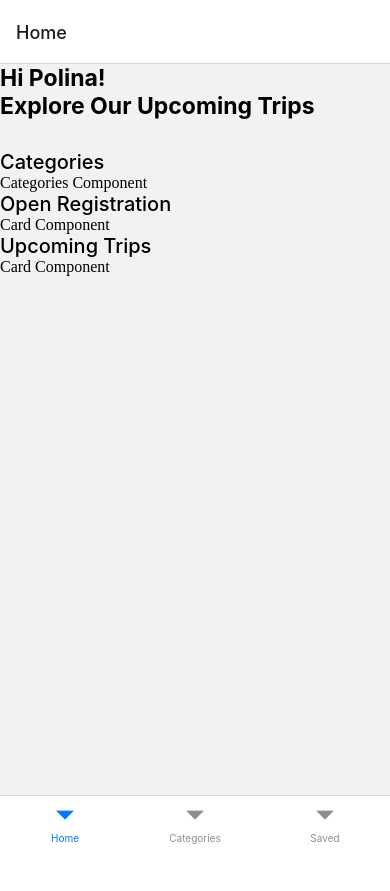
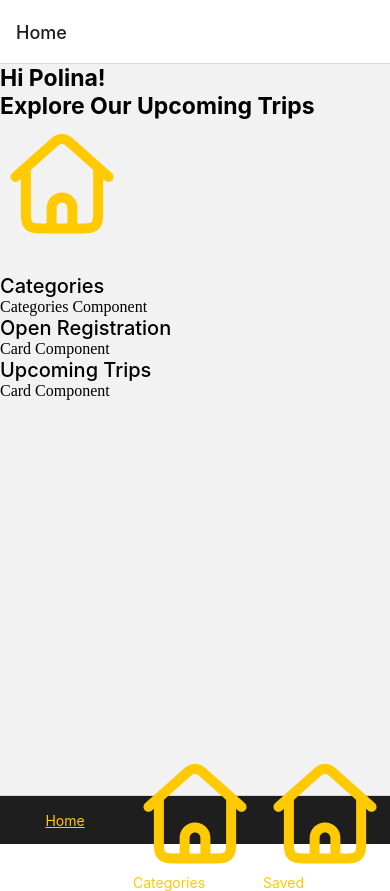
Before and after one commit to codedbypolina/ucf-adventure-trips, a React Native app in the folder AdventureTrips/: screen /Home in a window 390 px wide. Before the commit the page ends 844 px from the top, so only its background shows below. Built offline with nearby package versions, Linux system fonts and the light colour scheme.

Commit message:
Updated bottom navigation

```diff
--- a/AdventureTrips/App.js
+++ b/AdventureTrips/App.js
@@ -5,7 +5,7 @@ import { NavigationContainer } from '@react-navigation/native';
 import { StatusBar } from 'expo-status-bar';
 import { useState } from 'react';
 import { Button, Text } from '@rneui/themed';
-import { View, StyleSheet, TextInput, CheckBox, FlatList, Alert } from 'react-native'
+import { View, StyleSheet, TextInput, CheckBox, FlatList, Image } from 'react-native'
 import Home from "./screens/HomeScreen"
 import Categories from './screens/CategoriesScreen';
 import Saved from './screens/SavedScreen';
@@ -13,11 +13,11 @@ import Saved from './screens/SavedScreen';
 import Navigation from './components/Navigation';
 
 
+
 export default function App() {
   return (
     <View style={styles.container}>
       <Navigation />
-
     </View>
   );
 }
--- a/AdventureTrips/components/Navigation.js
+++ b/AdventureTrips/components/Navigation.js
@@ -1,26 +1,98 @@
-import { View, Text, StyleSheet, TextInput, CheckBox, FlatList, Alert } from 'react-native'
+import { View, Text, StyleSheet, TextInput, CheckBox, FlatList, Alert, Image } from 'react-native'
 //import { NavigationContainer } from '@react-navigation/native'
 import { createBottomTabNavigator } from '@react-navigation/bottom-tabs'
 
 import { NavigationContainer } from '@react-navigation/native';
 //import { createNativeStackNavigator } from '@react-navigation/native-stack';
 
+import homeLogo from "../images/home.png"
+
 import HomeScreen from "../screens/HomeScreen"
 import Saved from "../screens/SavedScreen"
 import Categories from '../screens/CategoriesScreen'
+import { color } from 'react-native-reanimated';
 
-const Stack = createBottomTabNavigator()
+const Tab = createBottomTabNavigator()
 //const Stack = createNativeStackNavigator();
 
+const Navigation = () => {
+    return (
+        <NavigationContainer>
+            <Tab.Navigator
+                tabBarOptions={{
+                    showLabel: false,
+                    activeBackgroundColor: "#1E1E1E",
+                    inactiveBackgroundColor: "#1E1E1E",
+                    activeTintColor: "#FFCA00",
+                    inactiveTintColor: "#FFCA00",
+                    labelStyle: {
+                        fontSize: 15
+                    },
 
+                }}
+            >
+                <Tab.Screen name="Home" component={HomeScreen}
+                    options={{
+                        tabBarIcon: ({ focused }) => (
+                            <View>
+                                <Image
+                                    source={require}
+                                    resizeMode="contain" />
+                                <Text style={{ color: "#FFCA00", textDecoration: focused ? "underline" : "none" }}>Home</Text>
+                            </View>
+                        )
+                    }} />
+                <Tab.Screen name="Categories" component={Categories} options={{
+                    tabBarIcon: ({ focused }) => (
+                        <View>
+                            <Image
+                                source={homeLogo}
+                                resizeMode="contain" />
+                            <Text style={{ color: "#FFCA00", textDecoration: focused ? "underline" : "none" }}>Categories</Text>
+                        </View>
+                    )
+                }} />
+                <Tab.Screen name="Saved" component={Saved} options={{
+                    tabBarIcon: ({ focused }) => (
+                        <View>
+                            <Image
+                                source={homeLogo}
+                                resizeMode="contain" />
+                            <Text style={{ color: "#FFCA00", textDecoration: focused ? "underline" : "none" }}>Saved</Text>
+                        </View>
+                    )
+                }} />
+            </Tab.Navigator>
+        </NavigationContainer>
+    )
+}
+export default Navigation;
+
+/*
 export default function Navigation() {
     return (
         <NavigationContainer>
-            <Stack.Navigator initialRouteName='Home'>
-                <Stack.Screen name="Home" component={HomeScreen} />
-                <Stack.Screen name="Categories" component={Categories} />
-                <Stack.Screen name="Saved" component={Saved} />
-            </Stack.Navigator>
+            <Tab.Navigator
+                initialRouteName='Home'
+                tabBarOptions={{
+                    showlabel: false,
+                    style: {
+                        backgroundColor: "black"
+
+                    }
+                }}
+            >
+                <Tab.Screen name="Home"
+                    component={HomeScreen}
+                    options={{
+                        tabBarIcon: () => (
+                            <Image source={homeLogo} />
+                        ),
+                    }} />
+                <Tab.Screen name="Categories" component={Categories} />
+                <Tab.Screen name="Saved" component={Saved} />
+            </Tab.Navigator>
         </NavigationContainer >
     )
 }
+*/
--- a/AdventureTrips/screens/HomeScreen.js
+++ b/AdventureTrips/screens/HomeScreen.js
@@ -1,12 +1,17 @@
-import { View, Text, StyleSheet, TextInput, CheckBox, FlatList, Alert } from 'react-native'
+import { View, Text, StyleSheet, TextInput, CheckBox, FlatList, Image } from 'react-native'
+import homeLogo from "../images/home.png"
 
 
 export default function Home({ navigation }) {
     return (
         <View style={styles.screen}>
+
+
+
             <View style={styles.header}>
                 <Text style={styles.h1}>Hi Polina!</Text>
                 <Text style={styles.h1}>Explore Our Upcoming Trips</Text>
+                <Image source={require('../images/home.png')} />
             </View>
 
 
```
Also changed, not shown: AdventureTrips/images/heart.png (renamed from AdventureTrips/images/Heart_02.png).
